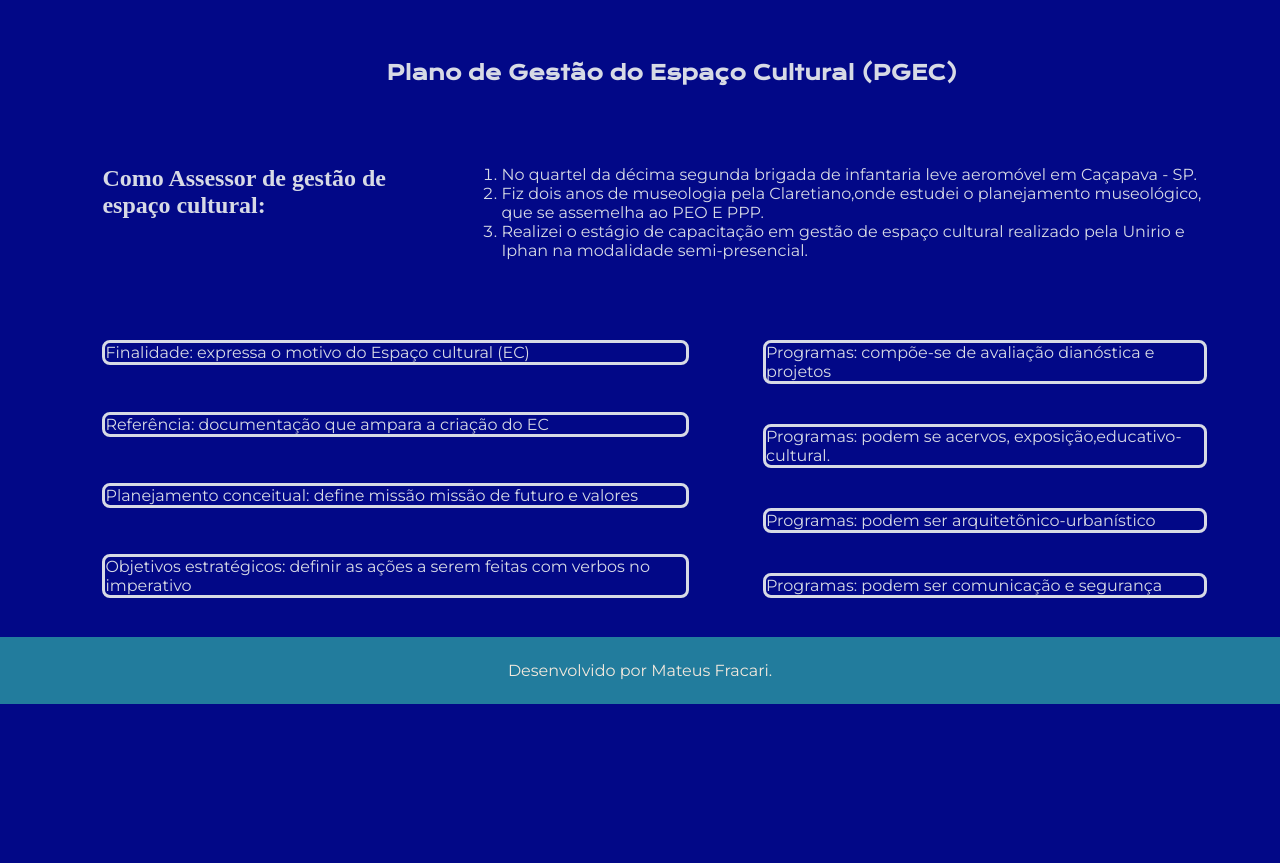
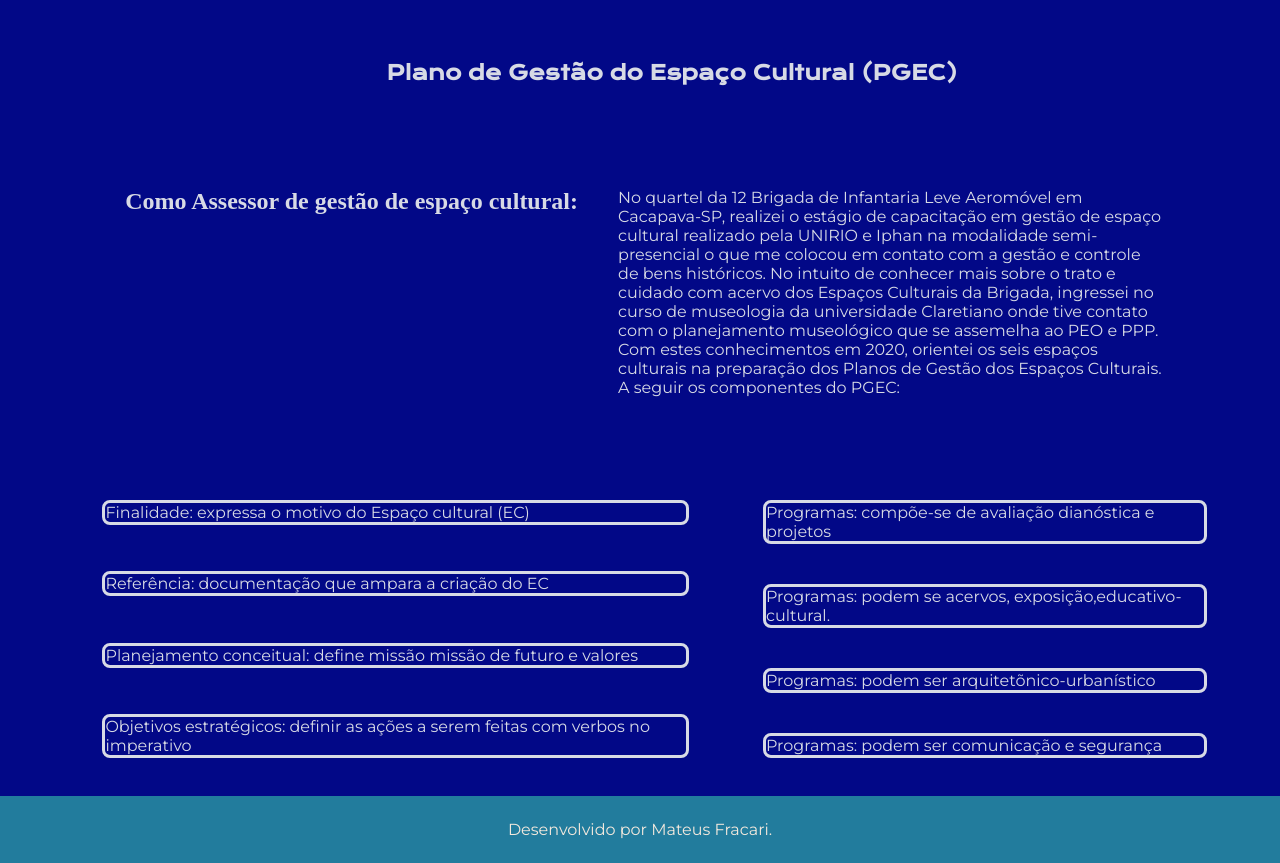
Before and after one commit to ElevatedStateOfMind/agoravai, a plain HTML site: page pgec.html in a window 1280 px wide. Shown: the part 71-934 px from the top of the page. Before the commit the page ends 800 px from the top, so only its background shows below. Drawn offline with nearby package versions, Linux system fonts and the light colour scheme.

Commit message:
Add files via upload

```diff
--- a/estilos/estilo.css
+++ b/estilos/estilo.css
@@ -98,6 +98,12 @@ body {
     font-family: 'Montserrat', sans-serif;
 }
 
+.apresentacao_texto_pgec {
+    font-size: 1rem;
+    font-family: 'Montserrat', sans-serif;
+    width: 50%;
+}
+
 .apresentacao_titulo_destaque {
     color: var(--cor-terciaria);
 }
@@ -182,9 +188,10 @@ body {
 .apresentacao__conteudo__pgec {
     display: flex;
     gap: 40px;
+    padding: 2%;
 }
 
-@media (max-width: 1200px) {
+@media (max-width: 800px) {
 
     .apresentacao {
         flex-direction: column-reverse;
@@ -193,6 +200,8 @@ body {
 
     .cabecalho {
         padding: 10%;
+        justify-content: center;
+        align-items: center;
     }
 
     .cabecalho__menu {
--- a/pgec.html
+++ b/pgec.html
@@ -12,16 +12,17 @@
         <nav class="cabecalho__menu">
             <a class="cabecalho__menu__links" href="index.html">HOME</a>
             <a class="cabecalho__menu__links" href="peo.html">PEO</a>
+            <a class="cabecalho__menu__links" href="pgec.html">PGEC</a>
             <a class="cabecalho__menu__links" href="ppp.html">PPP</a>
-            <a class="cabecalho__menu__links" href="pgec.html">PGEC</a>
         </nav>
     </header>
     <main class="apresentacao1">
         <h1 class="apresentacao_titulo">Plano de Gestão do Espaço Cultural (PGEC)</h1>
         <div class="apresentacao__conteudo__pgec">
         <h2 class="apresentacao_titulo2">Como Assessor de gestão de espaço cultural:</h2>
-        <p class="apresentacao_texto">
-            <ol>
+        <p class="apresentacao_texto_pgec">
+            No quartel da 12 Brigada de Infantaria Leve Aeromóvel em Cacapava-SP, realizei o estágio de capacitação em gestão de espaço cultural realizado pela UNIRIO e Iphan na modalidade semi-presencial o que me colocou em contato com a gestão e controle de bens históricos. No intuito de conhecer mais sobre o trato e cuidado  com acervo dos Espaços Culturais da Brigada, ingressei no curso de museologia da universidade Claretiano onde tive contato com o planejamento museológico que se assemelha ao PEO e PPP.  Com estes conhecimentos em 2020, orientei os seis espaços culturais na preparação dos Planos de Gestão dos Espaços Culturais. A seguir os componentes do PGEC:
+            <!-- <ol>
                 <li class="apresentacao_texto">
                     No quartel da décima segunda brigada de infantaria
                     leve aeromóvel em Caçapava - SP.
@@ -37,7 +38,7 @@
                     pela Unirio e Iphan na
                     modalidade semi-presencial.
                 </li>
-            </ol>
+            </ol> -->
         </p>
         </div>
         <section class="apresentacao__conteudo__container">
```
Also changed, not shown: index.html (+3 -3 lines), peo.html (+1 -1 lines), ppp.html (+6 -6 lines).
